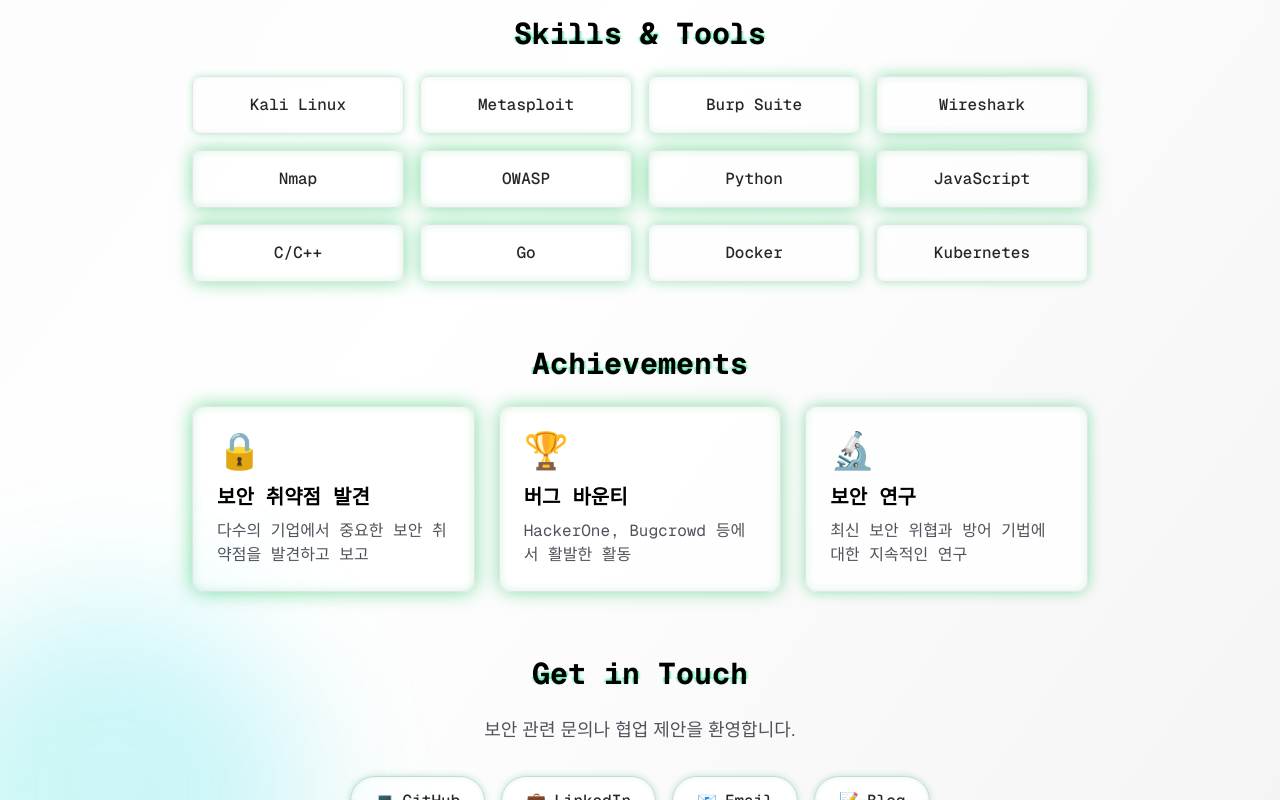
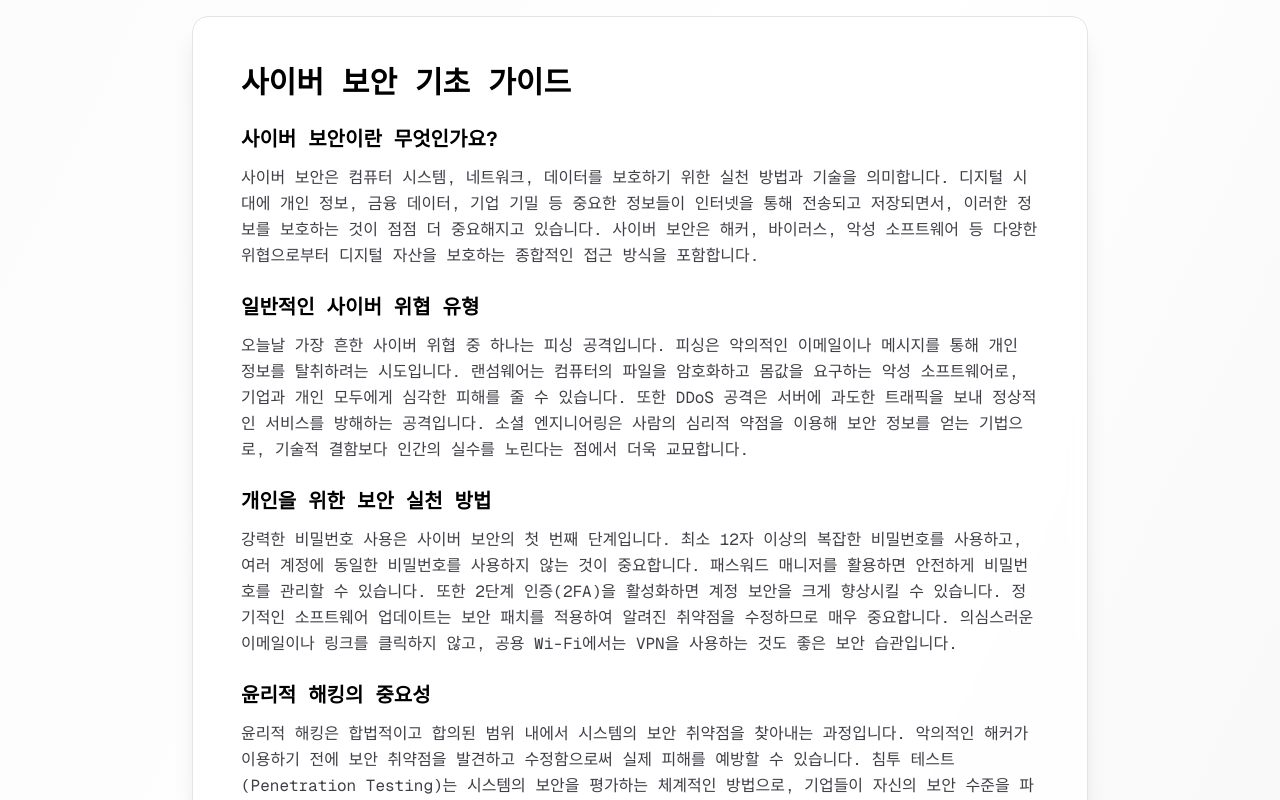
Before and after one commit to peka1011-dev/peka-vibecoding, a Next.js app: page / in a window 1280 px wide. Shown: the part 820-1620 px from the top of the page. Built offline with nearby package versions, Linux system fonts and the light colour scheme.

Commit message:
Add cybersecurity guide content for AdSense approval

```diff
--- a/app/page.tsx
+++ b/app/page.tsx
@@ -239,6 +239,68 @@
             </div>
           </div>
 
+          {/* 사이버 보안 가이드 - 정보성 컨텐츠 */}
+          <div className={`mb-16 transition-all duration-1000 delay-400 ${mounted ? "translate-y-0 opacity-100" : "translate-y-10 opacity-0"}`}>
+            <div className="rounded-2xl border border-zinc-200 bg-white/80 p-8 shadow-xl backdrop-blur-sm dark:border-green-500/30 dark:bg-zinc-900/80 sm:p-12">
+              <h2 className="mb-6 font-mono text-3xl font-bold text-black dark:text-green-400">
+                <GlitchText>사이버 보안 기초 가이드</GlitchText>
+              </h2>
+              <div className="space-y-6 font-mono leading-relaxed text-zinc-700 dark:text-zinc-300">
+                <div>
+                  <h3 className="mb-3 text-xl font-bold text-black dark:text-white dark:text-green-400">
+                    사이버 보안이란 무엇인가요?
+                  </h3>
+                  <p className="mb-4">
+                    사이버 보안은 컴퓨터 시스템, 네트워크, 데이터를 보호하기 위한 실천 방법과 기술을 의미합니다.
+                    디지털 시대에 개인 정보, 금융 데이터, 기업 기밀 등 중요한 정보들이 인터넷을 통해 전송되고 저장되면서,
+                    이러한 정보를 보호하는 것이 점점 더 중요해지고 있습니다. 사이버 보안은 해커, 바이러스, 악성 소프트웨어 등
+                    다양한 위협으로부터 디지털 자산을 보호하는 종합적인 접근 방식을 포함합니다.
+                  </p>
+                </div>
+
+                <div>
+                  <h3 className="mb-3 text-xl font-bold text-black dark:text-white dark:text-green-400">
+                    일반적인 사이버 위협 유형
+                  </h3>
+                  <p className="mb-4">
+                    오늘날 가장 흔한 사이버 위협 중 하나는 피싱 공격입니다. 피싱은 악의적인 이메일이나 메시지를 통해
+                    개인 정보를 탈취하려는 시도입니다. 랜섬웨어는 컴퓨터의 파일을 암호화하고 몸값을 요구하는 악성 소프트웨어로,
+                    기업과 개인 모두에게 심각한 피해를 줄 수 있습니다. 또한 DDoS 공격은 서버에 과도한 트래픽을 보내
+                    정상적인 서비스를 방해하는 공격입니다. 소셜 엔지니어링은 사람의 심리적 약점을 이용해 보안 정보를 얻는 기법으로,
+                    기술적 결함보다 인간의 실수를 노린다는 점에서 더욱 교묘합니다.
+                  </p>
+                </div>
+
+                <div>
+                  <h3 className="mb-3 text-xl font-bold text-black dark:text-white dark:text-green-400">
+                    개인을 위한 보안 실천 방법
+                  </h3>
+                  <p className="mb-4">
+                    강력한 비밀번호 사용은 사이버 보안의 첫 번째 단계입니다. 최소 12자 이상의 복잡한 비밀번호를 사용하고,
+                    여러 계정에 동일한 비밀번호를 사용하지 않는 것이 중요합니다. 패스워드 매니저를 활용하면 안전하게 비밀번호를 관리할 수 있습니다.
+                    또한 2단계 인증(2FA)을 활성화하면 계정 보안을 크게 향상시킬 수 있습니다. 정기적인 소프트웨어 업데이트는 보안 패치를 적용하여
+                    알려진 취약점을 수정하므로 매우 중요합니다. 의심스러운 이메일이나 링크를 클릭하지 않고,
+                    공용 Wi-Fi에서는 VPN을 사용하는 것도 좋은 보안 습관입니다.
+                  </p>
+                </div>
+
+                <div>
+                  <h3 className="mb-3 text-xl font-bold text-black dark:text-white dark:text-green-400">
+                    윤리적 해킹의 중요성
+                  </h3>
+                  <p className="mb-4">
+                    윤리적 해킹은 합법적이고 합의된 범위 내에서 시스템의 보안 취약점을 찾아내는 과정입니다.
+                    악의적인 해커가 이용하기 전에 보안 취약점을 발견하고 수정함으로써 실제 피해를 예방할 수 있습니다.
+                    침투 테스트(Penetration Testing)는 시스템의 보안을 평가하는 체계적인 방법으로,
+                    기업들이 자신의 보안 수준을 파악하고 개선할 수 있도록 돕습니다. 버그 바운티 프로그램은
+                    보안 연구자들이 취약점을 발견하고 보고하면 보상을 제공하는 제도로,
+                    전 세계의 보안 전문가들과 협력하여 더 안전한 디지털 환경을 만들고 있습니다.
+                  </p>
+                </div>
+              </div>
+            </div>
+          </div>
+
           {/* 기술 스택 */}
           <div className={`mb-16 transition-all duration-1000 delay-500 ${mounted ? "translate-y-0 opacity-100" : "translate-y-10 opacity-0"}`}>
             <h2 className="mb-6 text-center font-mono text-3xl font-bold text-black dark:text-white">
```
